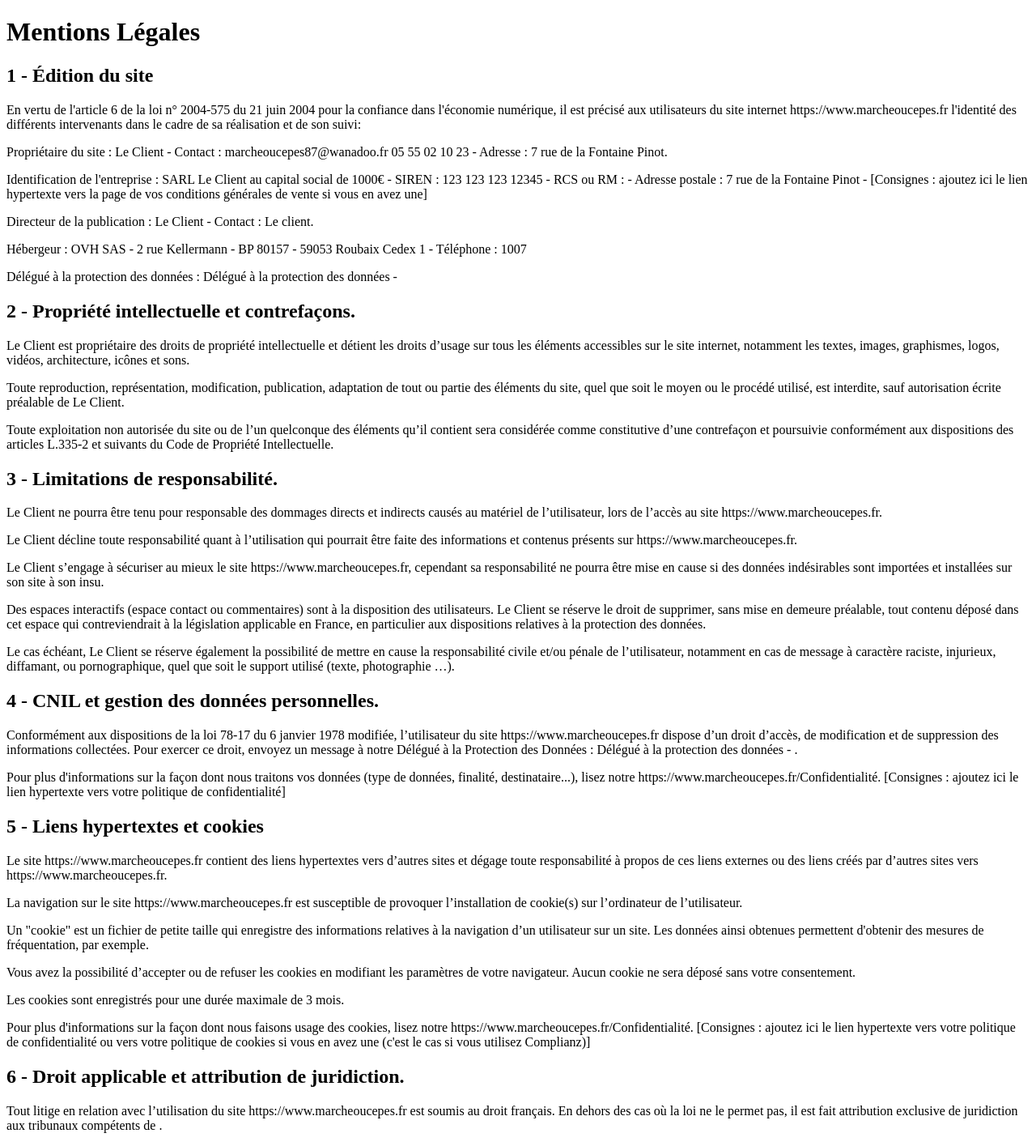
After one commit to SimonBnt/Marche_ou_cepes_site_vitrine_restaurateur, a PHP site: the page made by mentions_légales.php in a window 1280 px wide. The commit adds this page. Shown: the whole page at 81% size. Run offline with PHP 8.4, Linux system fonts and the light colour scheme.

Commit message:
ajout des mentions légales

```diff
--- a/admin_page.php
+++ b/admin_page.php
@@ -33,7 +33,7 @@ if ($_SESSION['connected'] != true) {
         <button>Changer</button>
     </div>
     <div id="div-address-admin">
-        <p id="address-admin">ADRESSE ET CONTACT A MODIFIER</p>
+        <p id="address-admin">ADRESSE ET MAIL A MODIFIER</p>
         <button>Changer</button>
     </div>
     <hr>
--- /dev/null
+++ b/mentions_légales.php
@@ -0,0 +1,102 @@
+<!DOCTYPE html>
+<html lang="en">
+
+<head>
+    <meta charset="UTF-8">
+    <meta http-equiv="X-UA-Compatible" content="IE=edge">
+    <meta name="viewport" content="width=device-width, initial-scale=1.0">
+    <title>Mentions Légales</title>
+</head>
+
+<body>
+    <h1>Mentions Légales</h1>
+    <h2>1 - Édition du site</h2>
+    <p>
+        En vertu de l'article 6 de la loi n° 2004-575 du 21 juin 2004 pour la confiance dans l'économie numérique, il est précisé aux utilisateurs du site internet https://www.marcheoucepes.fr l'identité des différents intervenants dans le cadre de sa réalisation et de son suivi:
+    </p>
+    <p>
+        Propriétaire du site : Le Client - Contact : marcheoucepes87@wanadoo.fr 05 55 02 10 23 - Adresse : 7 rue de la Fontaine Pinot.
+    </p>
+    <p>
+        Identification de l'entreprise : SARL Le Client au capital social de 1000€ - SIREN : 123 123 123 12345 - RCS ou RM : - Adresse postale : 7 rue de la Fontaine Pinot - [Consignes : ajoutez ici le lien hypertexte vers la page de vos conditions générales de vente si vous en avez une]
+    </p>
+    <p>
+        Directeur de la publication : Le Client - Contact : Le client.
+    </p>
+    <p>
+        Hébergeur : OVH SAS - 2 rue Kellermann - BP 80157 - 59053 Roubaix Cedex 1 - Téléphone : 1007
+    </p>
+    <p>
+        Délégué à la protection des données : Délégué à la protection des données -
+    </p>
+
+
+
+    <h2>2 - Propriété intellectuelle et contrefaçons.</h2>
+
+    <p>
+        Le Client est propriétaire des droits de propriété intellectuelle et détient les droits d’usage sur tous les éléments accessibles sur le site internet, notamment les textes, images, graphismes, logos, vidéos, architecture, icônes et sons.
+    </p>
+    <p>
+        Toute reproduction, représentation, modification, publication, adaptation de tout ou partie des éléments du site, quel que soit le moyen ou le procédé utilisé, est interdite, sauf autorisation écrite préalable de Le Client.
+    </p>
+    <p>
+        Toute exploitation non autorisée du site ou de l’un quelconque des éléments qu’il contient sera considérée comme constitutive d’une contrefaçon et poursuivie conformément aux dispositions des articles L.335-2 et suivants du Code de Propriété Intellectuelle.
+
+    </p>
+
+    <h2>3 - Limitations de responsabilité.</h2>
+    <p>
+        Le Client ne pourra être tenu pour responsable des dommages directs et indirects causés au matériel de l’utilisateur, lors de l’accès au site https://www.marcheoucepes.fr.
+    </p>
+    <p>
+        Le Client décline toute responsabilité quant à l’utilisation qui pourrait être faite des informations et contenus présents sur https://www.marcheoucepes.fr.
+    </p>
+    <p>
+        Le Client s’engage à sécuriser au mieux le site https://www.marcheoucepes.fr, cependant sa responsabilité ne pourra être mise en cause si des données indésirables sont importées et installées sur son site à son insu.
+    </p>
+    <p>
+        Des espaces interactifs (espace contact ou commentaires) sont à la disposition des utilisateurs. Le Client se réserve le droit de supprimer, sans mise en demeure préalable, tout contenu déposé dans cet espace qui contreviendrait à la législation applicable en France, en particulier aux dispositions relatives à la protection des données.
+    </p>
+    <p>
+        Le cas échéant, Le Client se réserve également la possibilité de mettre en cause la responsabilité civile et/ou pénale de l’utilisateur, notamment en cas de message à caractère raciste, injurieux, diffamant, ou pornographique, quel que soit le support utilisé (texte, photographie …).
+
+    </p>
+
+    <h2>4 - CNIL et gestion des données personnelles.</h2>
+    <p>
+        Conformément aux dispositions de la loi 78-17 du 6 janvier 1978 modifiée, l’utilisateur du site https://www.marcheoucepes.fr dispose d’un droit d’accès, de modification et de suppression des informations collectées. Pour exercer ce droit, envoyez un message à notre Délégué à la Protection des Données : Délégué à la protection des données - .
+    </p>
+    <p>
+        Pour plus d'informations sur la façon dont nous traitons vos données (type de données, finalité, destinataire...), lisez notre https://www.marcheoucepes.fr/Confidentialité. [Consignes : ajoutez ici le lien hypertexte vers votre politique de confidentialité]
+
+    </p>
+
+    <h2>5 - Liens hypertextes et cookies</h2>
+    <p>
+        Le site https://www.marcheoucepes.fr contient des liens hypertextes vers d’autres sites et dégage toute responsabilité à propos de ces liens externes ou des liens créés par d’autres sites vers https://www.marcheoucepes.fr.
+    </p>
+    <p>
+        La navigation sur le site https://www.marcheoucepes.fr est susceptible de provoquer l’installation de cookie(s) sur l’ordinateur de l’utilisateur.
+    </p>
+    <p>
+        Un "cookie" est un fichier de petite taille qui enregistre des informations relatives à la navigation d’un utilisateur sur un site. Les données ainsi obtenues permettent d'obtenir des mesures de fréquentation, par exemple.
+    </p>
+    <p>
+        Vous avez la possibilité d’accepter ou de refuser les cookies en modifiant les paramètres de votre navigateur. Aucun cookie ne sera déposé sans votre consentement.
+    </p>
+    <p>
+        Les cookies sont enregistrés pour une durée maximale de 3 mois.
+    </p>
+    <p>
+        Pour plus d'informations sur la façon dont nous faisons usage des cookies, lisez notre https://www.marcheoucepes.fr/Confidentialité. [Consignes : ajoutez ici le lien hypertexte vers votre politique de confidentialité ou vers votre politique de cookies si vous en avez une (c'est le cas si vous utilisez Complianz)]
+    </p>
+
+    <h2>6 - Droit applicable et attribution de juridiction.</h2>
+    <p>
+        Tout litige en relation avec l’utilisation du site https://www.marcheoucepes.fr est soumis au droit français. En dehors des cas où la loi ne le permet pas, il est fait attribution exclusive de juridiction aux tribunaux compétents de .
+
+    </p>
+</body>
+
+</html>
```
Also changed, not shown: src/sass/pages/_mentions_légales.scss (added).
